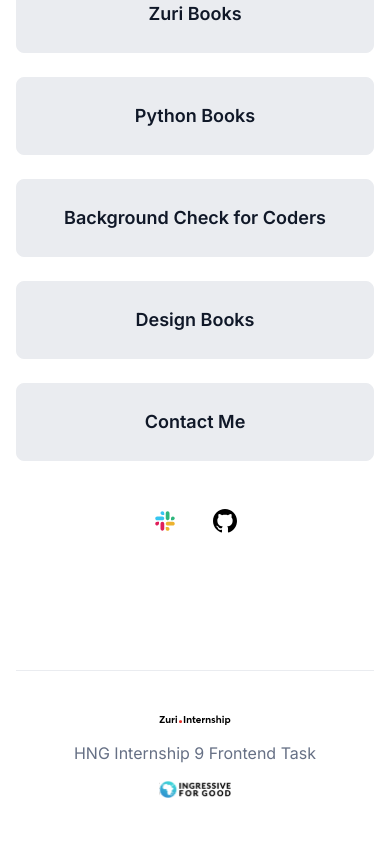
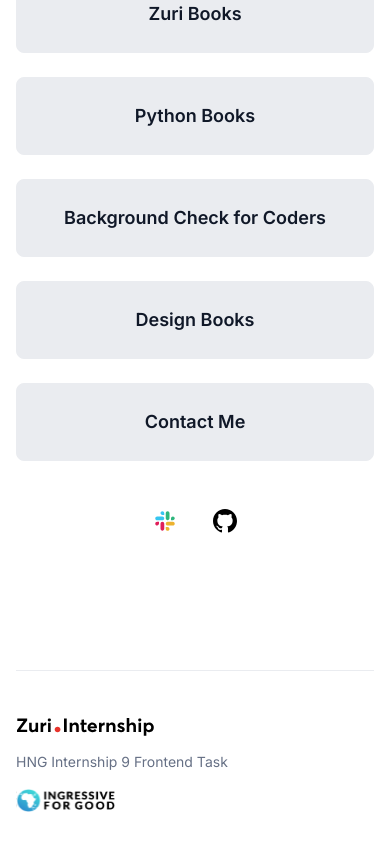
Before and after one commit to Beyond-Logic/HNG9-Task-2, a React (Create React App) app: page / in a window 390 px wide. Shown: the part 489-1333 px from the top of the page. Built offline with nearby package versions, Linux system fonts and the light colour scheme.

Commit message:
style: footer layout updates

```diff
--- a/src/components/Footer.js
+++ b/src/components/Footer.js
@@ -4,20 +4,20 @@
 
 import ZuriInternshipLogo from "../assets/ZuriInternshipLogo.svg";
 import I4Glogo from "../assets/I4GLogo.svg";
-import "../"
+import "../";
 
 const Footer = () => {
   return (
-    <div className="border-t border-[#EAECF0] flex md:flex-row flex-col md:justify-between justify-center md:items-start items-center pt-[42px] pb-[40px]  md:space-y-0 space-y-4">
+    <div className="border-t border-[#EAECF0] flex md:flex-row flex-col md:justify-between justify-start items-start pt-[42px] md:pb-[40px] pb-[32px]  md:space-y-0 space-y-[16.21px]">
       <img
         src={ZuriInternshipLogo}
         alt="Zuri Internship logo"
-        className="lg:w-auto xs:w-1/5 w-1/3"
+        className="lg:w-auto  w-[138.77px]"
       />
-      <h4 className="font-normal text-[16px] text-[#667085] leading-[24px]">
+      <h4 className="font-normal md:text-[16px] text-[14px] text-[#667085] md:leading-[24px] leading-[20px]">
         HNG Internship 9 Frontend Task
       </h4>
-      <img src={I4Glogo} alt="I4G logo" className="lg:w-auto xs:w-1/5 w-1/3" />
+      <img src={I4Glogo} alt="I4G logo" className="lg:w-auto w-[99.1px]" />
     </div>
   );
 };
```
